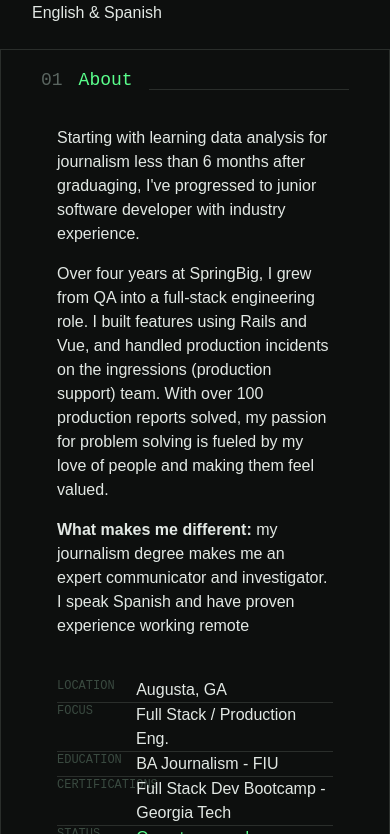
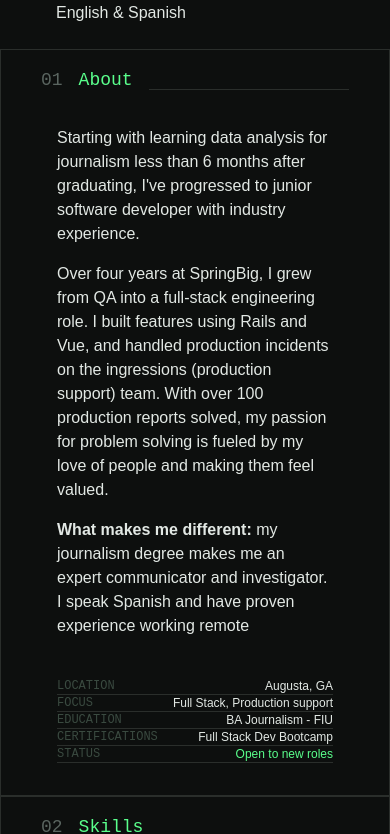
Before and after one commit to lauraantunez024/webfolio26, a Next.js app: page / in a window 390 px wide. Shown: the part 870-1704 px from the top of the page. Built offline with nearby package versions, Linux system fonts and the light colour scheme.

Commit message:
more mobile friendly

```diff
--- a/app/sections/about.tsx
+++ b/app/sections/about.tsx
@@ -4,9 +4,9 @@ export default function About() {
 
     const details = [
         { label: 'Location', value: 'Augusta, GA' },
-        { label: 'Focus', value: 'Full Stack / Production Eng.' },
+        { label: 'Focus', value: 'Full Stack, Production support' },
         { label: 'Education', value: 'BA Journalism - FIU ' },
-        { label: 'Certifications', value: 'Full Stack Dev Bootcamp - Georgia Tech' },
+        { label: 'Certifications', value: 'Full Stack Dev Bootcamp' },
     ]
     return (
 
@@ -22,17 +22,17 @@ export default function About() {
                 <div className="flex flex-col md:flex-row p-4 md:p-6 gap-6 md:gap-4 justify-between align-middle">
                     <div className="w-full md:w-[45%] text-base md:text-lg/9 ibm-sans-font self-center m-auto">
 
-                            <p>Starting with learning data analysis for journalism less than 6 months after graduaging, I've progressed to junior software developer with industry experience. </p>
+                            <p>Starting with learning data analysis for journalism less than 6 months after graduating, I've progressed to junior software developer with industry experience. </p>
                             <p>Over four years at SpringBig, I grew from QA into a full-stack engineering role. I built features using Rails and Vue, and handled production incidents on the ingressions {'(production support)'} team. With over 100 production reports solved, my passion for problem solving is fueled by my love of people and making them feel valued.</p>
                             <p><strong>What makes me different:</strong> my journalism degree makes me an expert communicator and investigator. I speak Spanish and have proven experience working remote</p>
 
                     </div>
                     <div className="flex flex-col min-h-[80%] justify-around align-middle">
                         {details.map((detail, i) => (
-                            <div className="flex flex-col">
-                                <div key={i} className="gap-6 flex flex-row justify-start">
-                                    <span className="w-[20%] text-(--label) ibm-mono-font uppercase text-xs">{detail.label}</span>
-                                    <span className="ibm-sans-font">{detail.value}</span>
+                            <div className="flex flex-col ">
+                                <div key={i} className="gap-6 flex flex-row justify-between lg:justify-start sm:p-4">
+                                    <span className="lg:w-[20%] text-(--label) ibm-mono-font uppercase text-xs">{detail.label}</span>
+                                    <span className="ibm-sans-font lg:text-sm text-xs">{detail.value}</span>
                                 </div>
                                 <div className="border-b border-(--border) w-full md:w-[44vw]"></div>
 
@@ -40,9 +40,9 @@ export default function About() {
                         )
                         )}
                         <div className="flex flex-col ">
-                            <div className="gap-6 flex flex-row justify-start">
+                            <div className="gap-6 flex flex-row justify-between lg:justify-start">
                                 <span className="w-[20%] text-(--label) uppercase text-xs ibm-mono-font">Status</span>
-                                <span className="text-(--accent-main) ibm-sans-font">Open to new roles</span>
+                                <span className="text-(--accent-main) ibm-sans-font lg:text-sm text-xs">Open to new roles</span>
                             </div>
                             <div className="border-b border-(--border) w-full md:w-[44vw]"></div>
 
--- a/app/sections/home.tsx
+++ b/app/sections/home.tsx
@@ -32,7 +32,7 @@ export default function Landing() {
                     </button>
                 </a>
             </div>
-            <div className="flex flex-col sm:flex-row py-6 gap-6 sm:text-center sm:gap-4 sm:justify-around">
+            <div className="flex flex-col sm:flex-row p-6 gap-6 sm:text-center sm:gap-4 sm:justify-around">
                 <div className="flex flex-col">
                     <span className="text-xl text-(--accent-main) font-bold"> 4 Years</span>
                     <span className=" text-sm text-(--muted)"> Industry Experience</span>
--- a/app/sections/skills.tsx
+++ b/app/sections/skills.tsx
@@ -78,10 +78,10 @@ export default function Skills() {
           <span className="font-light text-(--accent-main) text-lg"> Skills </span>
           <div className="border-b border-(--border) w-full mb-1"> </div>
         </div>
-        <div className="flex flex-row py-8 flex-wrap justify-center">
+        <div className="flex flex-col lg:flex-row py-8 flex-wrap justify-center">
           {
             skills.map((skill, i) => (
-              <div key={i} className="border border-(--border) w-[30%] p-2 bg-(--card-bg)">
+              <div key={i} className="border border-(--border) lg:w-[30%]  p-2 bg-(--card-bg)">
                 <span className="  w-full text-(--accent-main) uppercase text-xs font-bold p-1 ibm-mono-font"> {skill.type}</span>
                 <div className="border-b border-(--border) py-1"></div>
 
```
